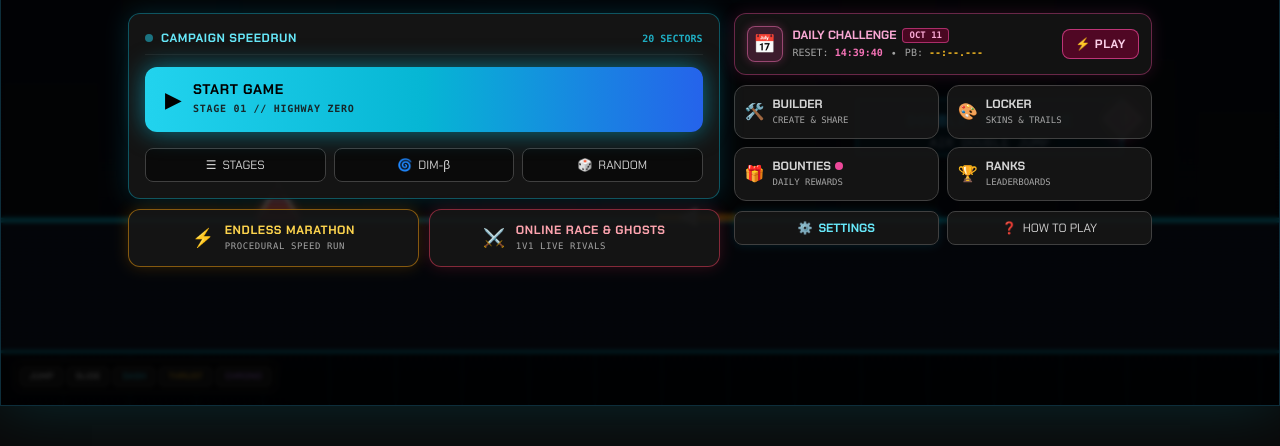
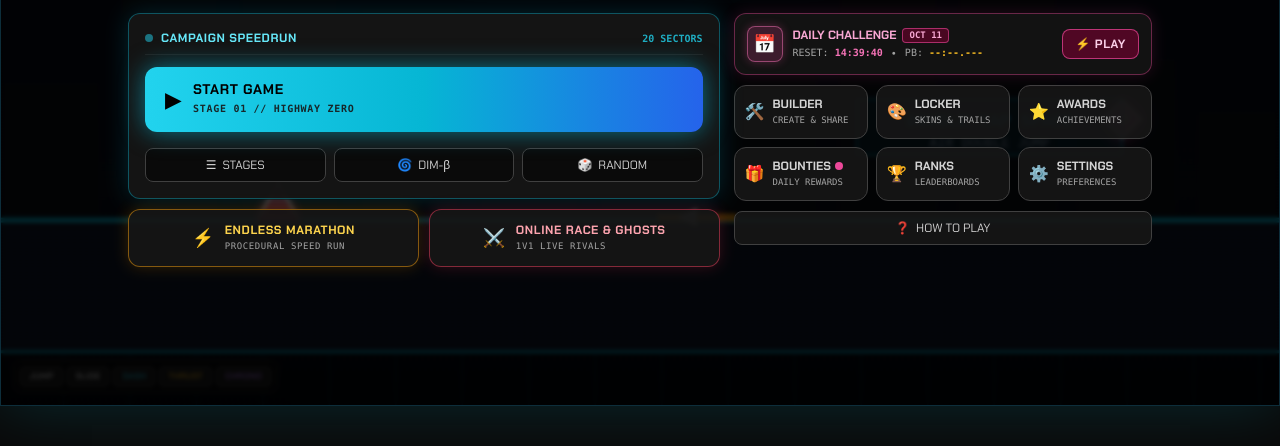
Before and after one commit to Mighty-Skull-1/Neon-Pulse-Speedrun, an Electron app: page index.html in a window 1280 px wide. Shown: the part 354-800 px from the top of the page. Drawn offline with nearby package versions, Linux system fonts and the light colour scheme; no server answers; animation ran at ten frames a second.

Commit message:
feat(menu): add awards card to main menu hub grid and remove KeyA keybind

```diff
--- a/index.html
+++ b/index.html
@@ -34,7 +34,7 @@
                 <button id="btn-leaderboard-open" class="hidden xl:flex px-2 py-1 bg-neutral-900 hover:bg-neutral-800 border border-neutral-700 hover:border-cyan-400 text-xs font-cyber tracking-wider text-neutral-300 rounded transition items-center gap-1">
                     <span>🏆</span>
                 </button>
-                <button id="btn-achievements-open" class="hidden xl:flex px-2 py-1 bg-amber-950/60 hover:bg-amber-900/70 border border-amber-500/70 hover:border-amber-400 text-xs font-cyber tracking-wider text-amber-300 rounded transition items-center gap-1" title="Achievements Matrix [A]">
+                <button id="btn-achievements-open" class="hidden xl:flex px-2 py-1 bg-amber-950/60 hover:bg-amber-900/70 border border-amber-500/70 hover:border-amber-400 text-xs font-cyber tracking-wider text-amber-300 rounded transition items-center gap-1" title="Achievements Matrix">
                     <span>⭐</span>
                 </button>
                 <button id="btn-settings-open" class="px-2 py-1 bg-neutral-900 hover:bg-neutral-800 border border-neutral-700 hover:border-cyan-400 text-xs font-cyber tracking-wider text-cyan-300 rounded transition flex items-center gap-1 cursor-pointer" title="Settings & Keybinds [O]">
@@ -328,10 +328,6 @@
                         <button id="btn-menu-ghost" class="hidden md:flex px-2.5 py-1 bg-cyan-950/80 hover:bg-cyan-900 border border-cyan-500/70 text-xs font-cyber text-cyan-300 rounded-lg items-center gap-1 transition cursor-pointer shadow-[0_0_8px_rgba(6,182,212,0.3)]" title="Toggle Solo Hologram Ghost [H]">
                             <span>👻</span>
                             <span id="menu-ghost-text">GHOST: ON</span>
-                        </button>
-                        <button id="btn-menu-achievements" class="hidden sm:flex px-2.5 py-1 bg-amber-950/80 hover:bg-amber-900 border border-amber-500/70 text-xs font-cyber text-amber-300 rounded-lg items-center gap-1 transition cursor-pointer shadow-[0_0_8px_rgba(245,158,11,0.3)]" title="View Steam & In-Game Achievements [A]">
-                            <span>⭐</span>
-                            <span id="btn-menu-achievements-text">AWARDS [A]</span>
                         </button>
                         <button id="btn-menu-fullscreen" onclick="toggleFullscreen()" class="px-2.5 py-1 bg-neutral-900 hover:bg-neutral-800 border border-neutral-700 hover:border-emerald-400 text-xs font-cyber text-emerald-400 rounded-lg flex items-center gap-1 transition cursor-pointer" title="Toggle Fullscreen [G]">
                             <span>⛶</span> <span id="btn-menu-fullscreen-text" class="hidden sm:inline">FULLSCREEN</span>
@@ -433,8 +429,8 @@
                                 </button>
                             </div>
 
-                            <!-- Hub & Customization Cards (2x2 Grid) -->
-                            <div class="grid grid-cols-2 gap-2">
+                            <!-- Hub & Customization Cards (3x2 Grid) -->
+                            <div class="grid grid-cols-2 sm:grid-cols-3 gap-2">
                                 <button id="btn-main-builder" class="p-2.5 bg-neutral-900/90 hover:bg-neutral-800 border border-neutral-700 hover:border-purple-400 text-neutral-300 hover:text-purple-300 font-cyber font-bold text-xs rounded-xl transition flex items-center gap-2 cursor-pointer">
                                     <span class="text-base">🛠️</span>
                                     <div class="text-left">
@@ -447,6 +443,13 @@
                                     <div class="text-left">
                                         <div>LOCKER</div>
                                         <div class="text-[9px] font-mono text-neutral-400 font-normal">SKINS &amp; TRAILS</div>
+                                    </div>
+                                </button>
+                                <button id="btn-main-achievements" class="p-2.5 bg-neutral-900/90 hover:bg-neutral-800 border border-neutral-700 hover:border-amber-400 text-neutral-300 hover:text-amber-300 font-cyber font-bold text-xs rounded-xl transition flex items-center gap-2 cursor-pointer">
+                                    <span class="text-base">⭐</span>
+                                    <div class="text-left">
+                                        <div>AWARDS</div>
+                                        <div class="text-[9px] font-mono text-neutral-400 font-normal">ACHIEVEMENTS</div>
                                     </div>
                                 </button>
                                 <button id="btn-main-daily" class="relative p-2.5 bg-neutral-900/90 hover:bg-neutral-800 border border-neutral-700 hover:border-amber-400 text-neutral-300 hover:text-amber-300 font-cyber font-bold text-xs rounded-xl transition flex items-center gap-2 cursor-pointer">
@@ -466,14 +469,18 @@
                                         <div class="text-[9px] font-mono text-neutral-400 font-normal">LEADERBOARDS</div>
                                     </div>
                                 </button>
-                            </div>
-
-                            <!-- Settings & Utilities Row -->
+                                <button id="btn-main-settings" class="p-2.5 bg-neutral-900/90 hover:bg-neutral-800 border border-neutral-700 hover:border-cyan-400 text-neutral-300 hover:text-cyan-300 font-cyber font-bold text-xs rounded-xl transition flex items-center gap-2 cursor-pointer">
+                                    <span class="text-base">⚙️</span>
+                                    <div class="text-left">
+                                        <div>SETTINGS</div>
+                                        <div class="text-[9px] font-mono text-neutral-400 font-normal">PREFERENCES</div>
+                                    </div>
+                                </button>
+                            </div>
+
+                            <!-- Help Bar -->
                             <div class="flex items-center gap-2">
-                                <button id="btn-main-settings" class="flex-1 py-2 px-3 bg-neutral-900/90 hover:bg-neutral-800 border border-neutral-700 hover:border-cyan-400 text-cyan-300 font-cyber font-bold text-xs rounded-lg transition flex items-center justify-center gap-1.5 shadow-[0_0_10px_rgba(6,182,212,0.15)] cursor-pointer">
-                                    <span>⚙️</span> SETTINGS
-                                </button>
-                                <button id="btn-main-howtoplay" class="flex-1 py-2 px-3 bg-neutral-900/90 hover:bg-neutral-800 border border-neutral-700 hover:border-neutral-500 text-neutral-300 font-cyber text-xs rounded-lg transition flex items-center justify-center gap-1.5 cursor-pointer">
+                                <button id="btn-main-howtoplay" class="w-full py-2 px-3 bg-neutral-900/90 hover:bg-neutral-800 border border-neutral-700 hover:border-neutral-500 text-neutral-300 font-cyber text-xs rounded-lg transition flex items-center justify-center gap-1.5 cursor-pointer">
                                     <span>❓</span> HOW TO PLAY
                                 </button>
                             </div>
```
Also changed, not shown: game.js.
